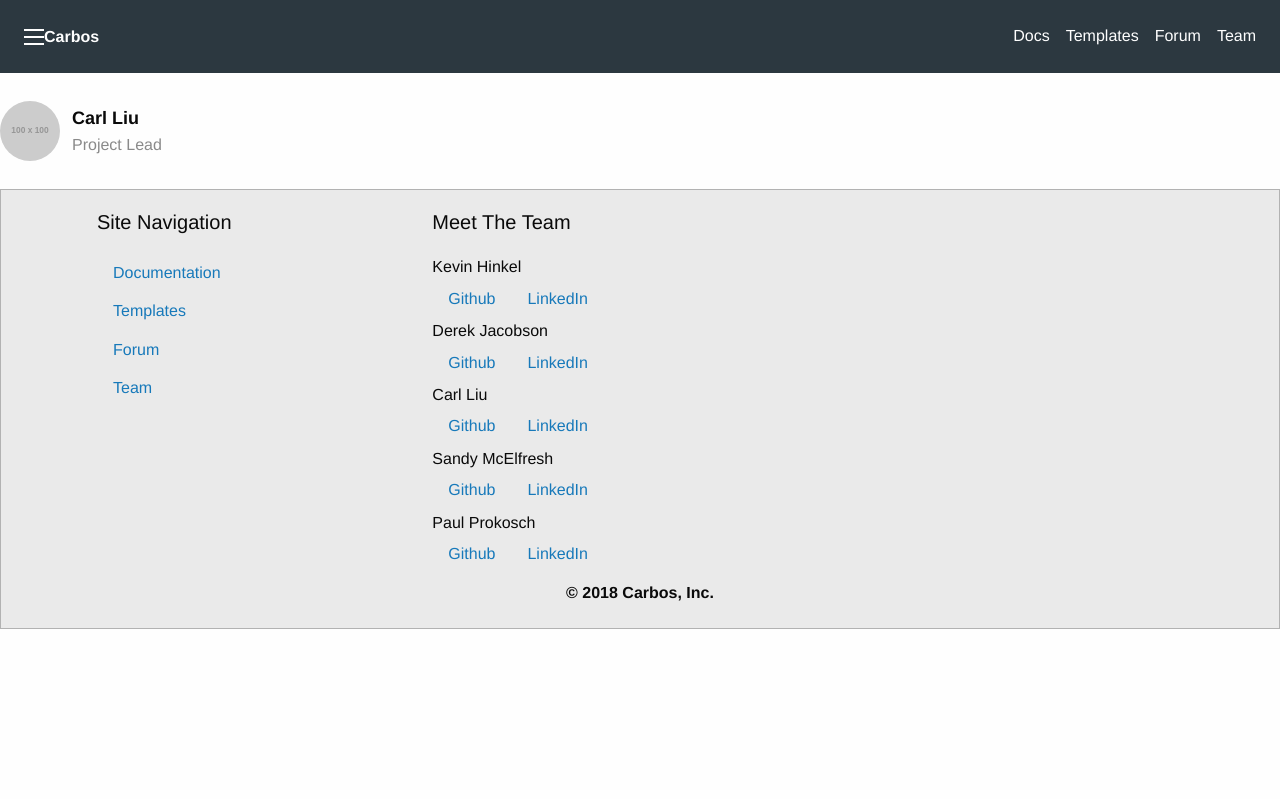
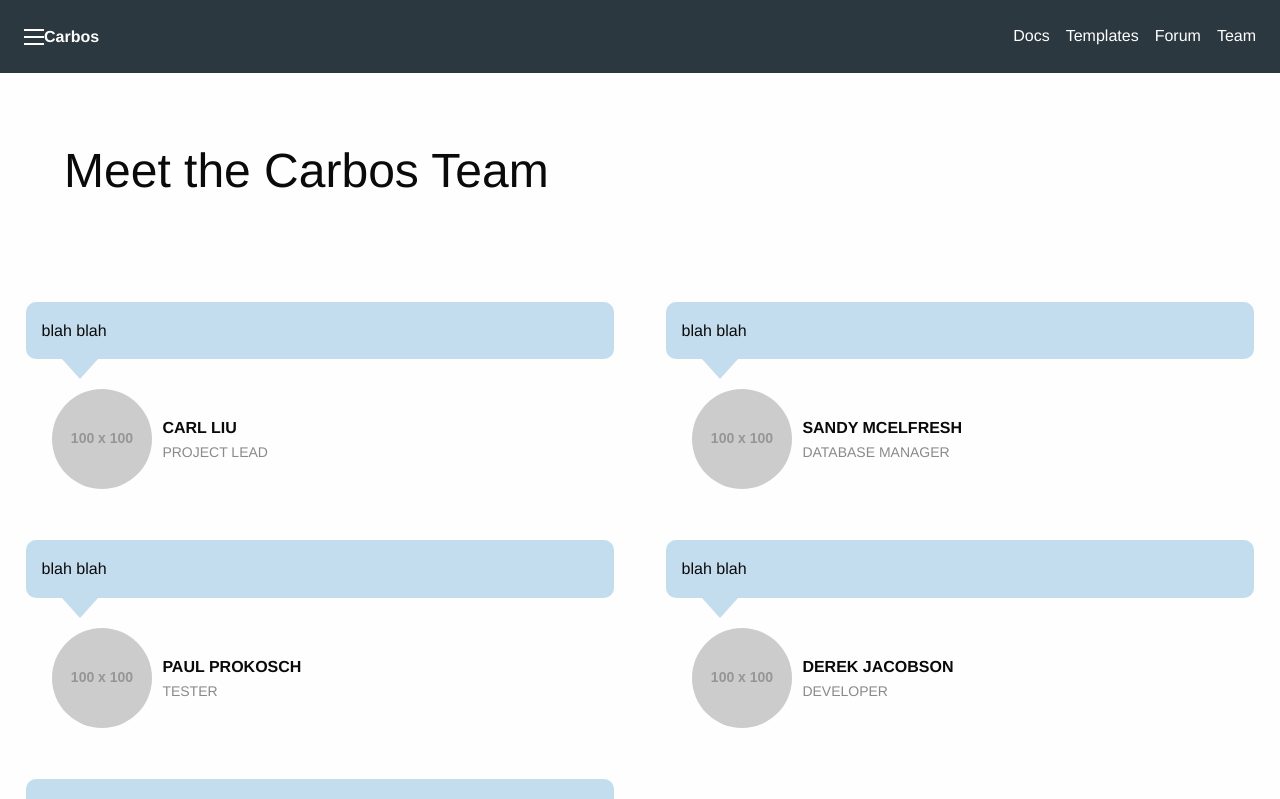
Before and after one commit to thecarlliu/carbos, a React (Create React App) app in the folder client/: page /team in a window 1280 px wide. Shown: the top 799 px of the page. Built offline with nearby package versions, Linux system fonts and the light colour scheme.

Commit message:
Reformatted

```diff
--- a/client/src/pages/Team/Team.css
+++ b/client/src/pages/Team/Team.css
@@ -1,95 +1,66 @@
-.blogpost-footer-actions {
+.team-page {
+    padding-bottom: 50px;
+}
+
+.team-header {
+    padding: 5%;
+}
+
+.testimonial-block-vertical {
+    padding: 2%;
+}
+
+.testimonial-block-vertical-quote {
+    background: rgba(23, 121, 186, 0.25);
+    padding: 1rem;
+    border-radius: 10px;
+    margin-bottom: 1.875rem;
+    position: relative;
+}
+
+.testimonial-block-vertical-quote p {
+    margin-bottom: 0;
+}
+
+.testimonial-block-vertical-quote::after {
+    content: '';
+    bottom: -1.25rem;
+    left: 2.25rem;
+    width: 0px;
+    height: 0px;
+    border-style: solid;
+    border-width: 1.25rem 1.125rem 0 1.125rem;
+    border-color: rgba(23, 121, 186, 0.25) transparent transparent transparent;
+    position: absolute;
+}
+
+.testimonial-block-vertical-person {
     display: -webkit-flex;
     display: -ms-flexbox;
     display: flex;
+    margin-left: 1.65rem;
     -webkit-align-items: center;
     -ms-flex-align: center;
     align-items: center;
-    -webkit-justify-content: space-between;
-    -ms-flex-pack: justify;
-    justify-content: space-between;
-    font-size: 1.8125rem;
-    border-bottom: 1px solid #cacaca;
-    padding: 1rem;
 }
 
-@media print, screen and (min-width: 40em) {
-    .blogpost-footer-actions {
-        padding: 1rem 0;
-    }
+.testimonial-block-vertical-avatar {
+    border-radius: 50%;
+    width: 100px;
+    height: 100px;
 }
 
-.blogpost-footer-actions-left a,
-.blogpost-footer-actions-left button,
-.blogpost-footer-actions-right a,
-.blogpost-footer-actions-right button {
-    color: #0a0a0a;
+.testimonial-block-vertical-name {
+    text-transform: uppercase;
+    font-weight: 600;
+    margin-bottom: 0;
+    margin-left: 0.65rem;
 }
 
-.blogpost-footer-actions-left button:hover,
-.blogpost-footer-actions-right button:hover {
-    cursor: pointer;
+.testimonial-block-vertical-info {
+    text-transform: uppercase;
+    font-size: 14px;
+    color: #8a8a8a;
+    margin-bottom: 0;
+    margin-left: 0.65rem;
 }
-
-.blogpost-footer-actions-left a + a,
-.blogpost-footer-actions-left button + button,
-.blogpost-footer-actions-right a + a,
-.blogpost-footer-actions-right button + button {
-    margin-left: 0.75rem;
-}
-
-.blogpost-footer-author-section {
-    padding: 1.75rem 1rem;
-    display: -webkit-flex;
-    display: -ms-flexbox;
-    display: flex;
-    -webkit-justify-content: space-between;
-    -ms-flex-pack: justify;
-    justify-content: space-between;
-    -webkit-align-items: flex-start;
-    -ms-flex-align: start;
-    align-items: flex-start;
-}
-
-.blogpost-footer-author-section .button {
-    border-radius: 5000px;
-    padding: 0.875rem 1.75rem;
-}
-
-@media print, screen and (min-width: 40em) {
-    .blogpost-footer-author-section {
-        padding: 1.75rem 0;
-    }
-}
-
-.blogpost-footer-author {
-    display: -webkit-flex;
-    display: -ms-flexbox;
-    display: flex;
-    -webkit-align-items: center;
-    -ms-flex-align: center;
-    align-items: center;
-    -webkit-flex: 1 0 0;
-    -ms-flex: 1 0 0px;
-    flex: 1 0 0;
-}
-
-.blogpost-footer-author .avatar {
-    border-radius: 50%;
-    height: 3.75rem;
-    width: 3.75rem;
-}
-
-.blogpost-footer-author .author {
-    color: #0a0a0a;
-    margin-left: 0.75rem;
-    font-size: 1.125rem;
-    font-weight: 700;
-    margin-bottom: 0;
-}
-
-.blogpost-footer-author .bio {
-    margin-left: 0.75rem;
-    margin-bottom: 0;
-    color: #8a8a8a;
-}
--- a/client/src/pages/Team/Team.js
+++ b/client/src/pages/Team/Team.js
@@ -1,36 +1,58 @@
-//TODO: Update Team page
-//Add style
-
 import React from "react";
 import "./Team.css";
 
 const teamMembers = [
     {
-        id: 1,
         name: "Carl Liu",
         image: "https://via.placeholder.com/100x100",
-        description: "Project Lead",
-        hometown: "Orange County, CA"
+        role: "Project Lead",
+        description: "blah blah"
+    },
+    {
+        name: "Sandy McElfresh",
+        image: "https://via.placeholder.com/100x100",
+        role: "Database Manager",
+        description: "blah blah"
+    },
+    {
+        name: "Paul Prokosch",
+        image: "https://via.placeholder.com/100x100",
+        role: "Tester",
+        description: "blah blah"
+    },
+    {
+        name: "Derek Jacobson",
+        image: "https://via.placeholder.com/100x100",
+        role: "Developer",
+        description: "blah blah"
+    },
+    {
+        name: "Kevin Hinkel",
+        image: "https://via.placeholder.com/100x100",
+        role: "Graphic Artist",
+        description: "blah blah"
     }
 ];
 
 const Team = () => (
 
-    <div>
+    <div className="team-page grid-x">
+        <div className="team-header cell small-12 medium-12">
+            <h1>Meet the Carbos Team</h1>
+        </div>
         {
             teamMembers.map((member) => (
-                <div className="blogpost-footer-author-section">
-
-                    <div>
-                        <a href="#" className="blogpost-footer-author">
-                            <img className="avatar" src={member.image} alt="" />
-                            <div>
-                                <p className="author">{member.name}</p>
-                                <p className="bio">{member.description}</p>
-                            </div>
-                        </a>
+                <div className="testimonial-block-vertical cell small-12 medium-6">
+                    <div className="testimonial-block-vertical-quote">
+                        <p>{member.description}</p>
                     </div>
-
+                    <div className="testimonial-block-vertical-person">
+                        <img className="testimonial-block-vertical-avatar" src={member.image} alt="" />
+                        <div>
+                            <p className="testimonial-block-vertical-name">{member.name}</p>
+                            <p className="testimonial-block-vertical-info">{member.role}</p>
+                        </div>
+                    </div>
                 </div>
             ))
         }
```
